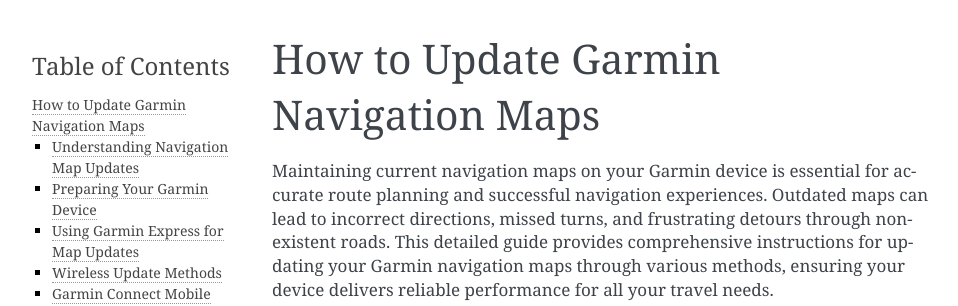
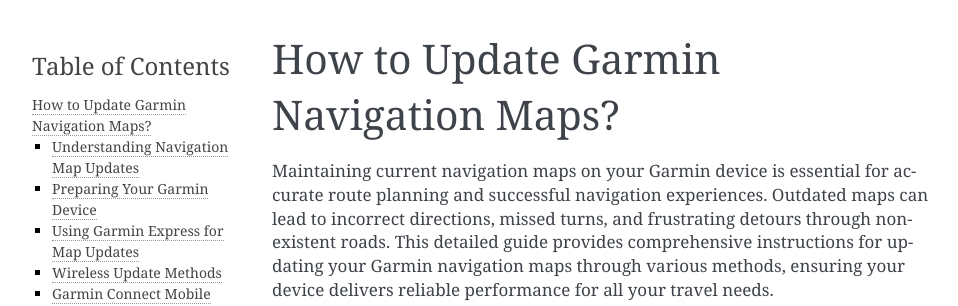
Before and after one commit to ga-map/Garmin-Navigation, a Sphinx documentation site: the page built from docs/index.rst, in a window 1280 px wide and 900 px high. Shown: the top 306 px of the window, without its empty margins (148-1106 px from the left). Built offline with Sphinx 7.4.7, drawn with Linux system fonts in a browser that asks for light colours.

```diff
--- a/docs/index.rst
+++ b/docs/index.rst
@@ -1,4 +1,4 @@
-How to Update Garmin Navigation Maps
+How to Update Garmin Navigation Maps?
 =====================================
 
 Maintaining current navigation maps on your Garmin device is essential for accurate route planning and successful navigation experiences. Outdated maps can lead to incorrect directions, missed turns, and frustrating detours through non-existent roads. This detailed guide provides comprehensive instructions for updating your Garmin navigation maps through various methods, ensuring your device delivers reliable performance for all your travel needs.
```
